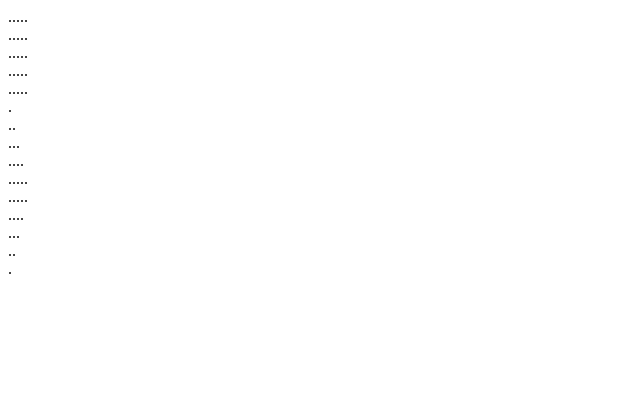
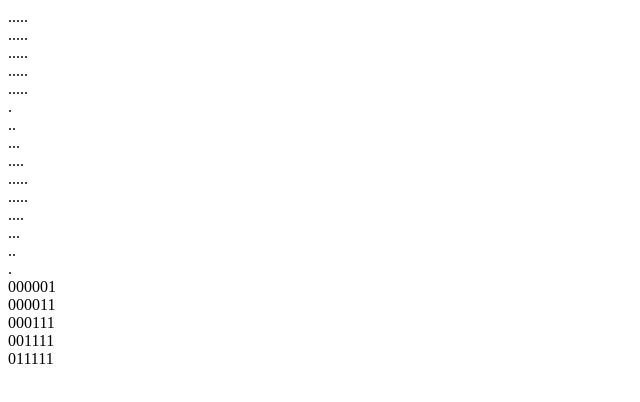
Before and after one commit to 1104879276/js_lianxi, a plain HTML site: page index.html in a window 1280 px wide. Shown: the whole page, without its empty margins (0-640 px from the left). Drawn offline with Linux system fonts and the light colour scheme.

Commit message:
新添for循环

```diff
--- a/index.html
+++ b/index.html
@@ -27,6 +27,16 @@
             }
             document.write("</br>");
         }
+
+        for(let i=1;i<=5;i++){
+            for(let j=1;j<=6-i;j++){
+                document.write("0");
+            }
+            for(let u=1;u<=i;u++){
+                document.write("1");
+            }
+            document.write("</br>");
+        }
     </script>
 </body>
 </html>
```
